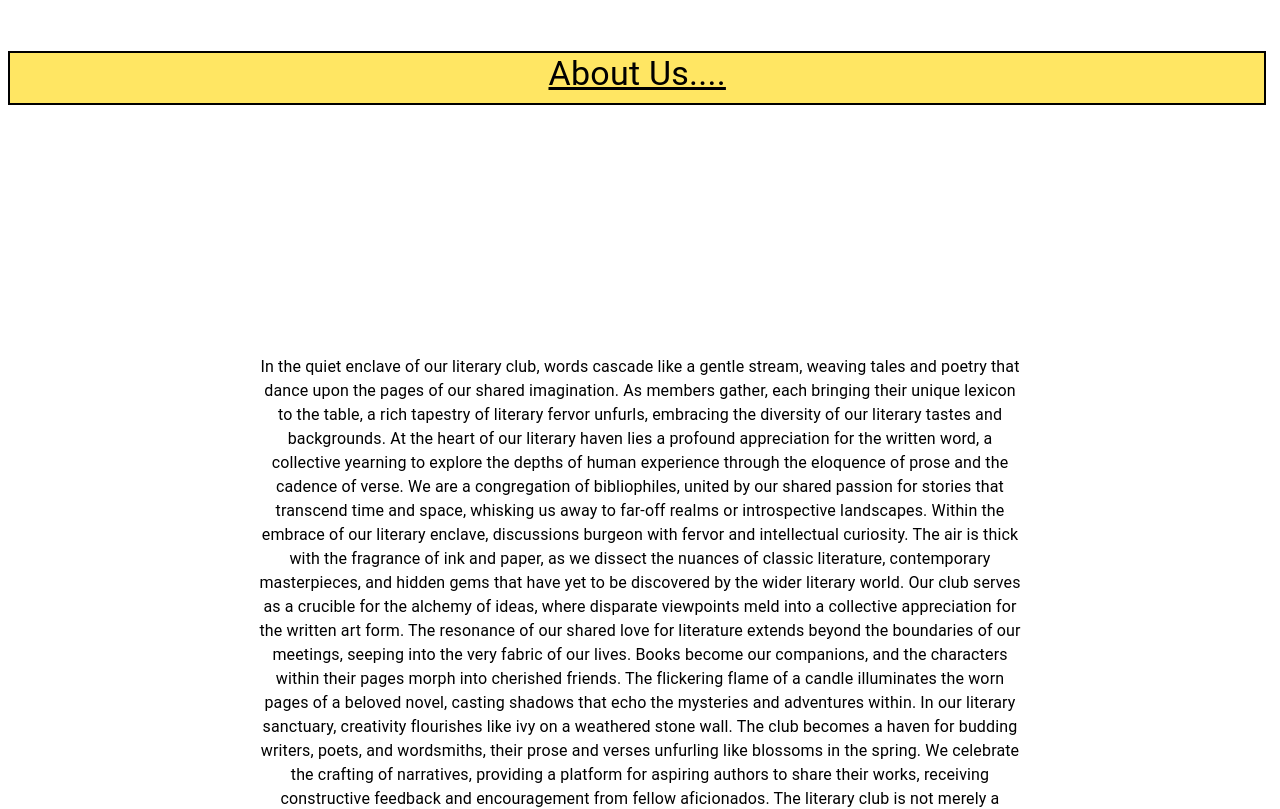
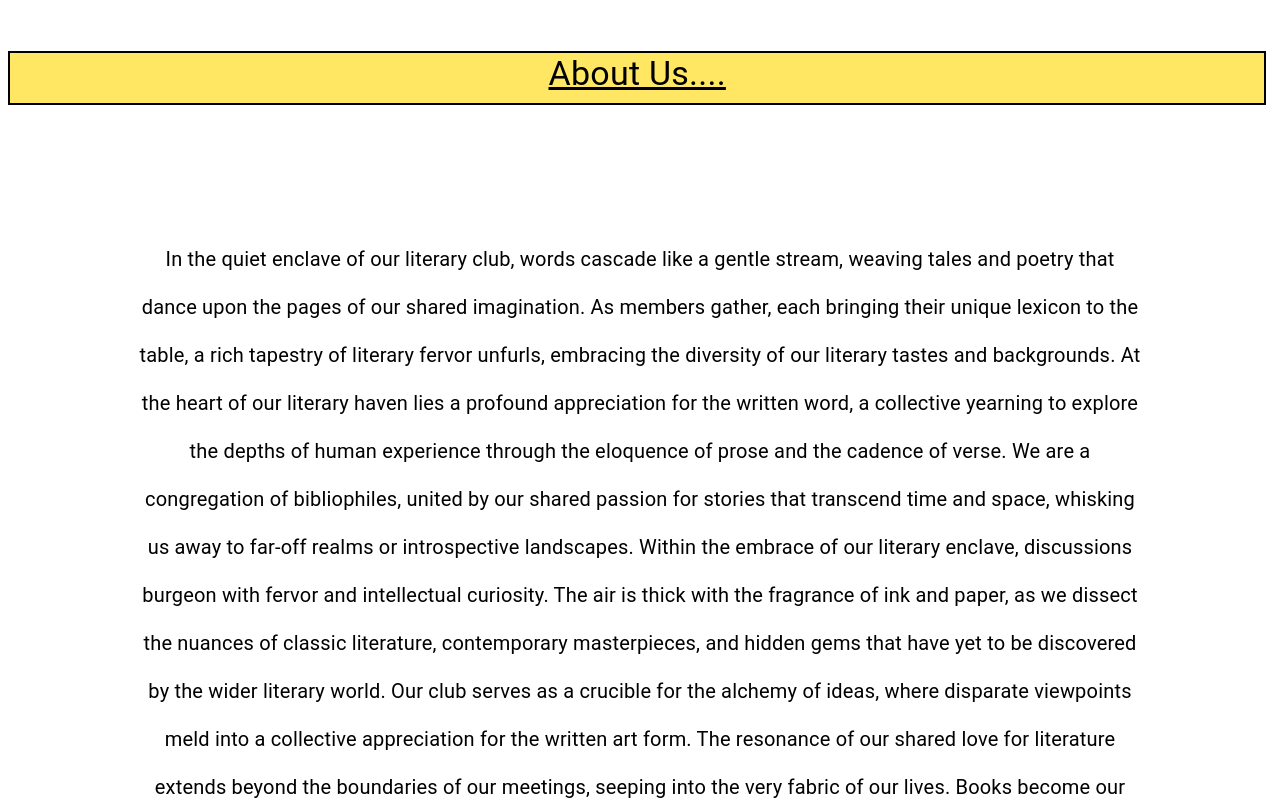
Before and after one commit to 256bitguy/TLC, a React (Vite) app: page /fourth in a window 1280 px wide. Shown: the part 703-1512 px from the top of the page. Built offline with nearby package versions, Linux system fonts and the light colour scheme.

Commit message:
about us component completed

```diff
--- a/src/pages/Fourth/about/About.jsx
+++ b/src/pages/Fourth/about/About.jsx
@@ -3,29 +3,15 @@ import { Typography } from '@mui/material'
 function About() {
   return (
     <div style={{
-        padding:"200px",
-        margin:"50px",
-        textAlign:"center"
+        padding:"100px",
+        margin:"30px",
+        textAlign:"center",
+
     }}>
-        <Typography>
-
-In the quiet enclave of our literary club, words cascade like a gentle stream, weaving tales and poetry that dance upon the pages of our shared imagination. As members gather, each bringing their unique lexicon to the table, a rich tapestry of literary fervor unfurls, embracing the diversity of our literary tastes and backgrounds.
-
-At the heart of our literary haven lies a profound appreciation for the written word, a collective yearning to explore the depths of human experience through the eloquence of prose and the cadence of verse. We are a congregation of bibliophiles, united by our shared passion for stories that transcend time and space, whisking us away to far-off realms or introspective landscapes.
-
-Within the embrace of our literary enclave, discussions burgeon with fervor and intellectual curiosity. The air is thick with the fragrance of ink and paper, as we dissect the nuances of classic literature, contemporary masterpieces, and hidden gems that have yet to be discovered by the wider literary world. Our club serves as a crucible for the alchemy of ideas, where disparate viewpoints meld into a collective appreciation for the written art form.
-
-The resonance of our shared love for literature extends beyond the boundaries of our meetings, seeping into the very fabric of our lives. Books become our companions, and the characters within their pages morph into cherished friends. The flickering flame of a candle illuminates the worn pages of a beloved novel, casting shadows that echo the mysteries and adventures within.
-
-In our literary sanctuary, creativity flourishes like ivy on a weathered stone wall. The club becomes a haven for budding writers, poets, and wordsmiths, their prose and verses unfurling like blossoms in the spring. We celebrate the crafting of narratives, providing a platform for aspiring authors to share their works, receiving constructive feedback and encouragement from fellow aficionados.
-
-The literary club is not merely a gathering; it is a refuge for the soul, a sanctuary where the magic of language and storytelling transcends the ordinary. As discussions unfold, we traverse the realms of human emotion, dissecting the human condition with the precision of a skilled surgeon and the empathy of a kindred spirit. Each member contributes a unique hue to the kaleidoscope of ideas, ensuring that our literary tapestry remains vibrant and ever-changing.
-
-Beyond the written word, our literary pursuits extend to the realms of performance and interpretation. We breathe life into the characters we adore through dramatic readings and enactments, transforming the words on the page into a living, breathing experience. The stage becomes an extension of our literary passion, and our performances are an ode to the transformative power of storytelling.
-
-In the quiet moments between discussions and performances, our literary club becomes a haven for introspection and self-discovery. The rustle of pages turning and the hushed whispers of shared revelations create an atmosphere that nurtures the growth of both mind and spirit. In the company of kindred literary souls, we find solace and inspiration, forging connections that transcend the boundaries of everyday life.
-
-As the sun sets on another gathering of our literary enclave, the words linger in the air like the fading notes of a melody. We leave with hearts full of inspiration and minds brimming with the echoes of stories yet to be told. The literary club is not just a gathering; it is a celebration of the written word, a testament to the enduring power of literature to unite, inspire, and illuminate the human experience. In this sanctuary of letters and language, we find not only stories but also a community that shares in the timeless joy of storytelling.
+        <Typography style={{
+             lineHeight:"3rem",
+             fontSize:"20px"
+        }}>
 
 
 
```
